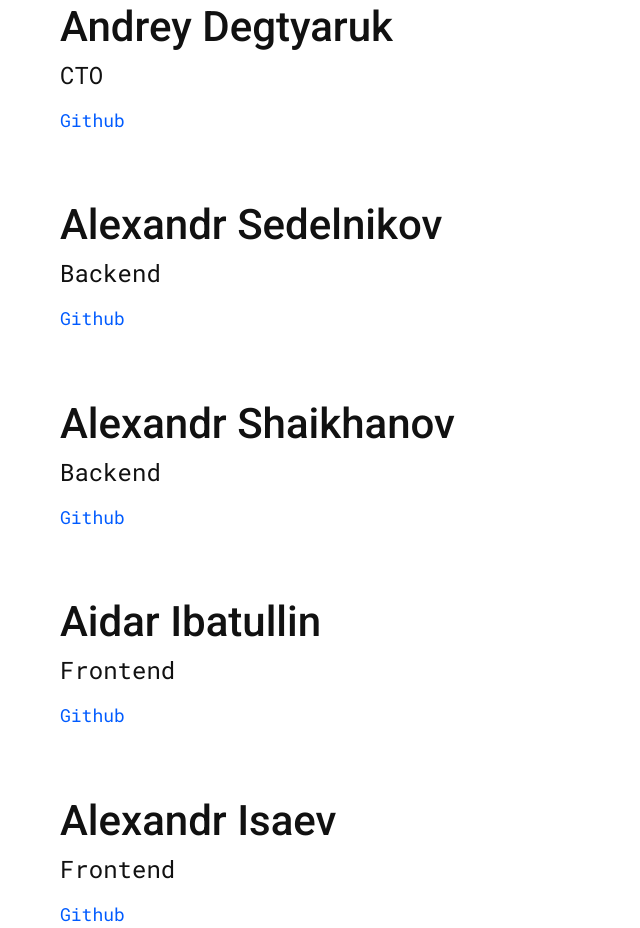
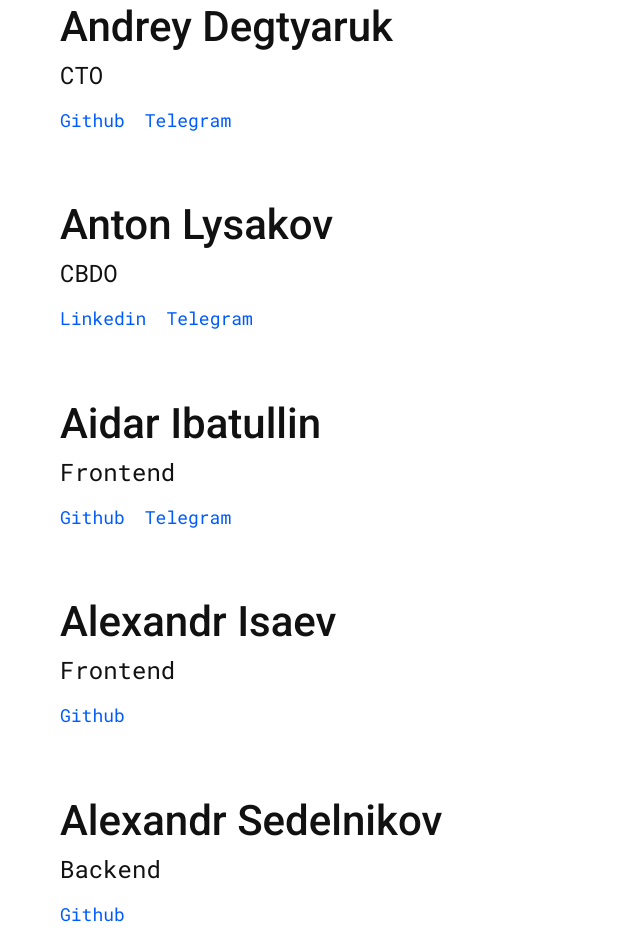
Before and after one commit to secret-tech/secrettech.io, a website: page src/pug/crew.pug in a window 1280 px wide. Shown: the part 450-1378 px from the top of the page, without its empty margins (0-640 px from the left). Drawn offline with nearby package versions, Linux system fonts and the light colour scheme; files that its build step writes are made by us from their sources; files whose address does not match are found by name.

Commit message:
Add Anton and Ivan to the crew

```diff
--- a/src/pug/crew.pug
+++ b/src/pug/crew.pug
@@ -13,6 +13,27 @@ block body
         .project-description CTO
         .project-links
           a.project-url(target="_blank" href="https://github.com/hlogeon") Github
+          a.project-url(target="_blank" href="https://t.me/hlogeon") Telegram
+
+      .project
+        .project-title Anton Lysakov
+        .project-description CBDO
+        .project-links
+          a.project-url(target="_blank" href="https://www.linkedin.com/in/lysakovcrypto") Linkedin
+          a.project-url(target="_blank" href="https://t.me/el_tonyl") Telegram
+
+      .project
+        .project-title Aidar Ibatullin
+        .project-description Frontend
+        .project-links
+          a.project-url(target="_blank" href="https://github.com/Amazing-Space-Invader") Github
+          a.project-url(target="_blank" href="https://t.me/iaminvader") Telegram
+
+      .project
+        .project-title Alexandr Isaev
+        .project-description Frontend
+        .project-links
+          a.project-url(target="_blank" href="https://github.com/kotokur") Github
 
       .project
         .project-title Alexandr Sedelnikov
@@ -27,16 +48,10 @@ block body
           a.project-url(target="_blank" href="https://github.com/Aleserche") Github
 
       .project
-        .project-title Aidar Ibatullin
-        .project-description Frontend
+        .project-title Ivan Popov
+        .project-description Backend
         .project-links
-          a.project-url(target="_blank" href="https://github.com/Amazing-Space-Invader") Github
-
-      .project
-        .project-title Alexandr Isaev
-        .project-description Frontend
-        .project-links
-          a.project-url(target="_blank" href="https://github.com/kotokur") Github
+          a.project-url(target="_blank" href="https://github.com/ddevilbb") Github
 
     .footer
       include includes/footer.pug
```
Also changed, not shown: build/crew.html, build/index.html, build/stuff.html.
